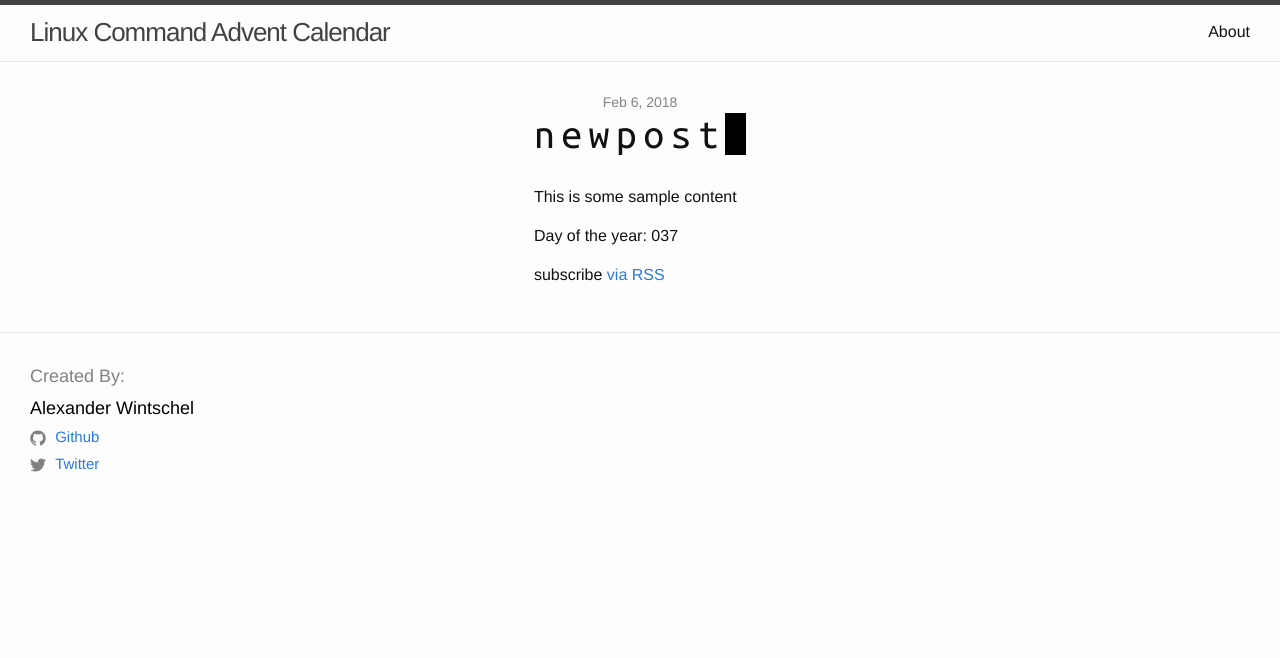
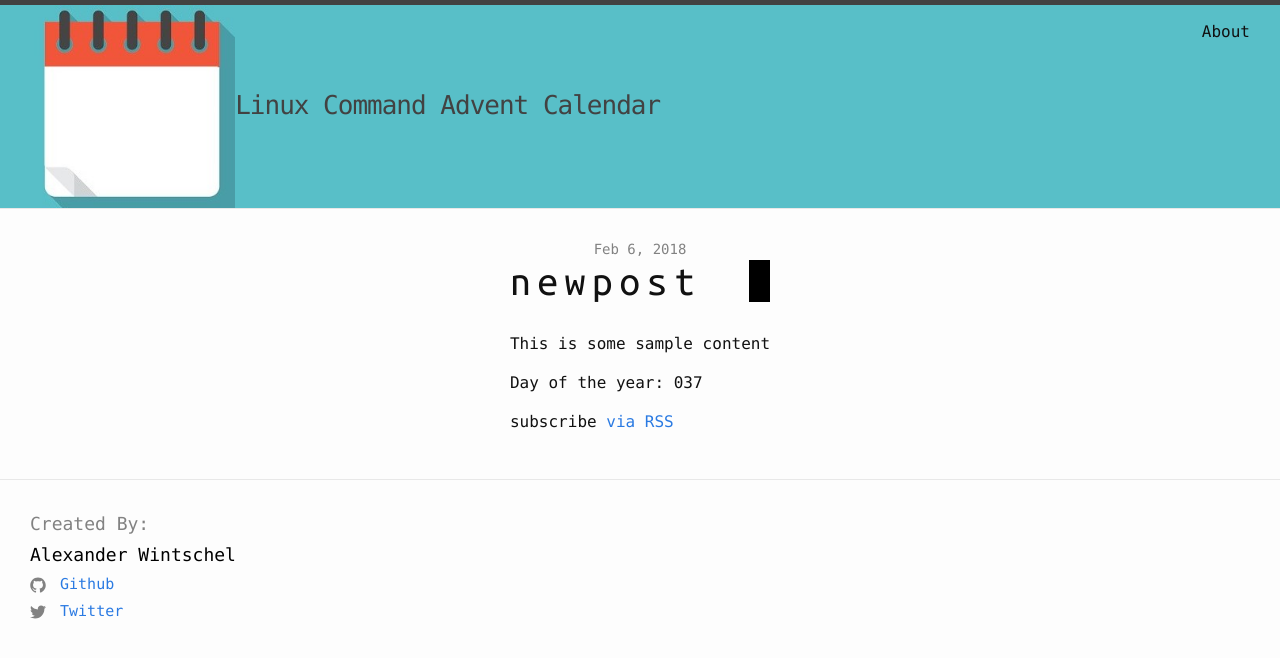
Before and after one commit to Baelx/linux-command-advent-calendar, a Jekyll site: the page built from index.md, in a window 1280 px wide. Shown: the top 658 px of the page. Built offline with Jekyll 4.4.1, drawn with Linux system fonts in a browser that asks for light colours.

Commit message:
added logo img, changed fonts, added colour

```diff
--- a/_includes/header.html
+++ b/_includes/header.html
@@ -3,7 +3,7 @@
   <div class="wrapper">
     {% assign default_paths = site.pages | map: "path" %}
     {% assign page_paths = site.header_pages | default: default_paths %}
-    <a class="site-title" href="{{ "/" | relative_url }}">{{ site.title | escape }}</a>
+    <a class="site-title" href="{{ "/" | relative_url }}"><img class="site-logo" src="assets/calendar.jpg" alt="Linux Command Advent Calednar">{{ site.title | escape }}</a>
 
     {% if page_paths %}
       <nav class="site-nav">
--- a/_sass/minima.scss
+++ b/_sass/minima.scss
@@ -2,7 +2,7 @@
 
 // Define defaults for each variable.
 
-$base-font-family: "Helvetica Neue", Helvetica, Arial, sans-serif !default;
+$base-font-family: "Monaco" !default;
 $command-font-family: 'Ubuntu Mono', monospace;
 $base-font-size:   16px !default;
 $base-font-weight: 400 !default;
@@ -18,6 +18,7 @@ $brand-color:      #2a7ae2 !default;
 $grey-color:       #828282 !default;
 $grey-color-light: lighten($grey-color, 40%) !default;
 $grey-color-dark:  darken($grey-color, 25%) !default;
+$teal-color:       #58bfc8;
 
 // Width of the content area
 $content-width:    800px !default;
--- a/_sass/minima/_layout.scss
+++ b/_sass/minima/_layout.scss
@@ -5,7 +5,7 @@
   border-top: 5px solid $grey-color-dark;
   border-bottom: 1px solid $grey-color-light;
   min-height: $spacing-unit * 1.865;
-
+  background-color: $teal-color;
   // Positioning context for the mobile navigation icon
   position: relative;
 }
@@ -22,6 +22,10 @@
   &:visited {
     color: $grey-color-dark;
   }
+}
+
+.site-logo {
+  max-width:30%;
 }
 
 .site-nav {
```
Also changed, not shown: assets/calendar.jpg (added).
